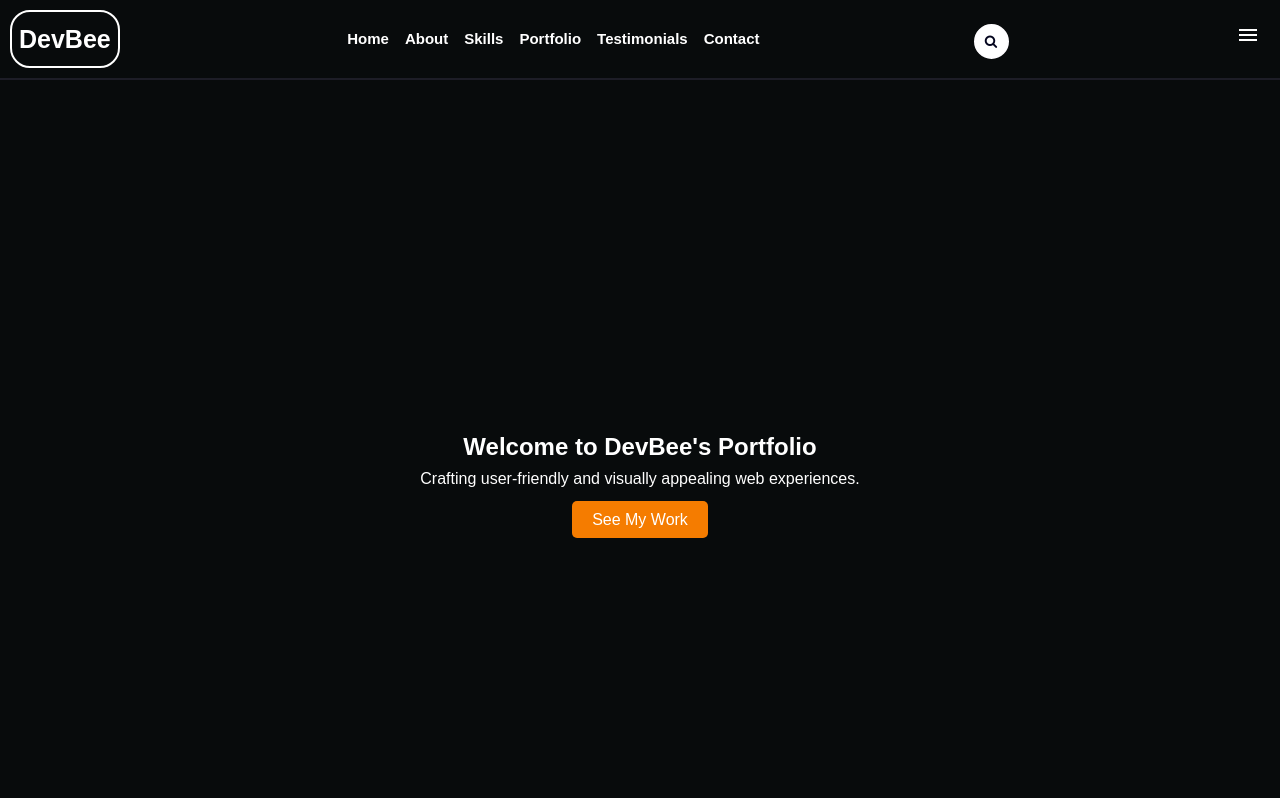
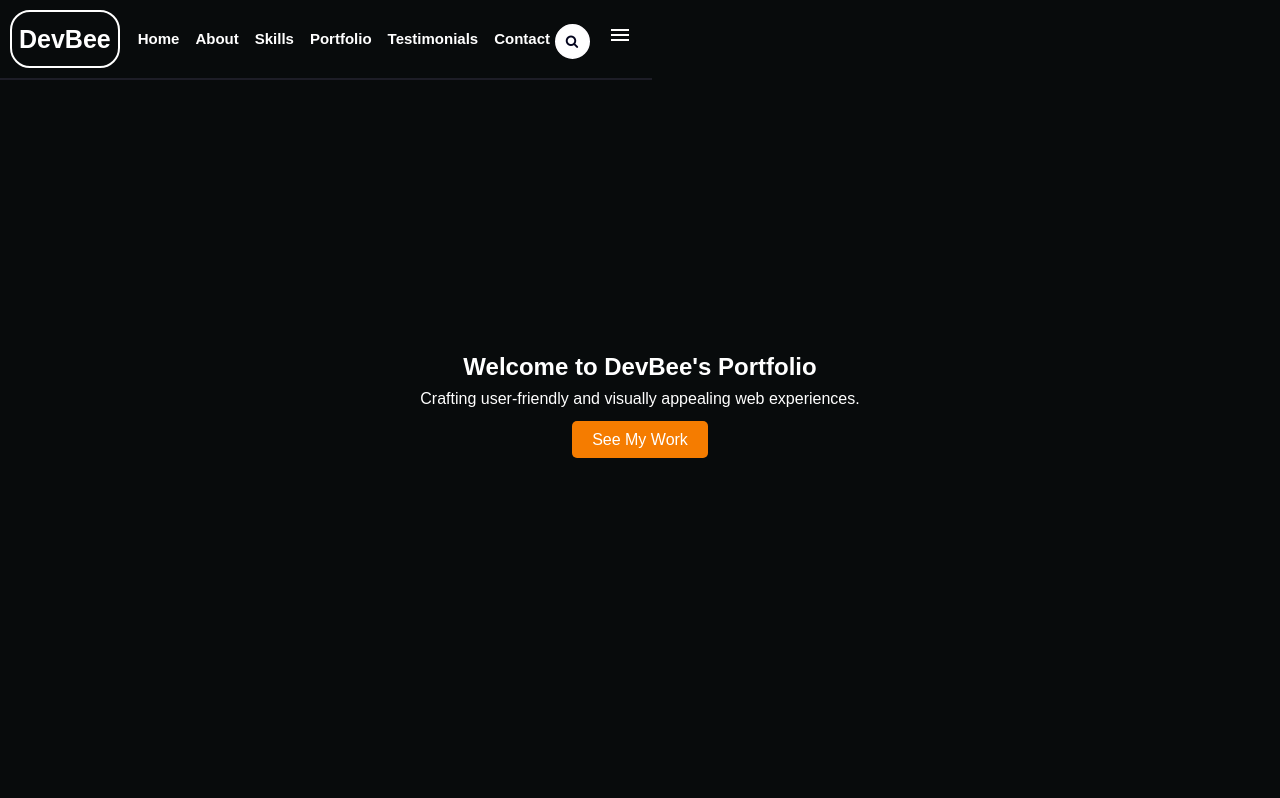
Before and after one commit to Walexsson/DevBee, a plain HTML site: page index.html in a window 1280 px wide. Shown: the top 798 px of the page. Drawn offline with Linux system fonts and the light colour scheme.

Commit message:
Update style01.css
Set the header position to fixed

```diff
--- a/style01.css
+++ b/style01.css
@@ -2,6 +2,11 @@
                 margin: 0;
                 padding: 0;
             }
+
+header{
+
+           position: fixed
+}
 
             body {
                 min-height: 100vh;
```
